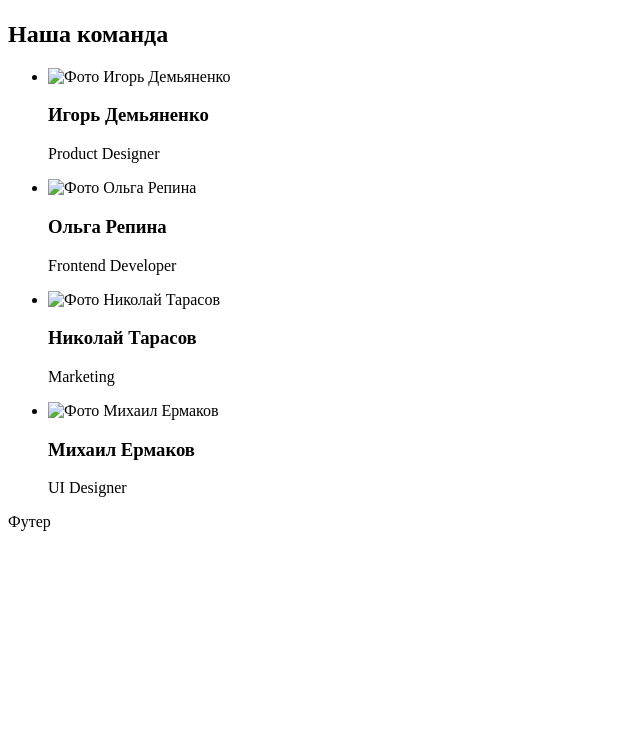
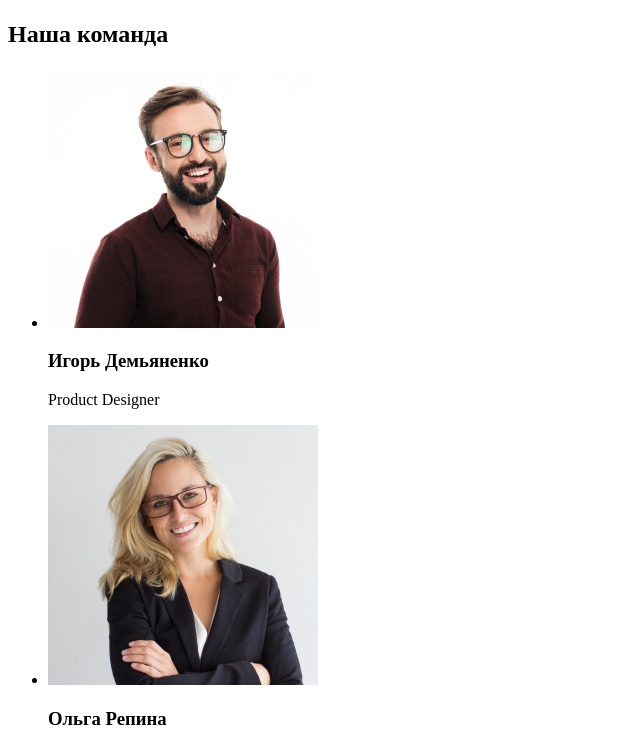
Before and after one commit to Jenia093/homework-1, a plain HTML site: page index.html in a window 1280 px wide. Shown: the part 1570-2303 px from the top of the page, without its empty margins (0-640 px from the left). Before the commit the page ends 2109 px from the top, so only its background shows below. Drawn offline with Linux system fonts and the light colour scheme; the site is published under a folder, as on GitHub Pages, so addresses that start at the root find nothing.

Commit message:
first commit

```diff
--- a/index.html
+++ b/index.html
@@ -80,28 +80,28 @@
             <h2>Наша команда</h2>
             <ul>
             <li>
-                <img src="/images/icon1.png" alt="Фото Игорь Демьяненко" Width ="270" />
+                <img src="./images/icon1.png" alt="Фото Игорь Демьяненко" Width ="270" />
                 <h3> Игорь Демьяненко</h3>
                 <p lang="en">Product Designer</p>
             </li>
         </ul>
         <ul>
             <li>
-                <img src="/images/icon2.png" alt="Фото Ольга Репина" Width ="270" />
+                <img src="./images/icon2.png" alt="Фото Ольга Репина" Width ="270" />
                 <h3> Ольга Репина</h3>
                 <p lang="en">Frontend Developer</p>
             </li>
         </ul>
         <ul>
             <li>
-            <img src="/images/icon3.png" alt="Фото Николай Тарасов" Width ="270" />
+            <img src="./images/icon3.png" alt="Фото Николай Тарасов" Width ="270" />
             <h3> Николай Тарасов</h3>
             <p lang="en">Marketing</p>
         </li>
         </ul>
         <ul>
             <li>
-            <img src="/images/icon4.png" alt="Фото Михаил Ермаков" Width ="270" />
+            <img src="./images/icon4.png" alt="Фото Михаил Ермаков" Width ="270" />
             <h3> Михаил Ермаков</h3>
             <p lang="en">UI Designer</p>
         </li>
```
